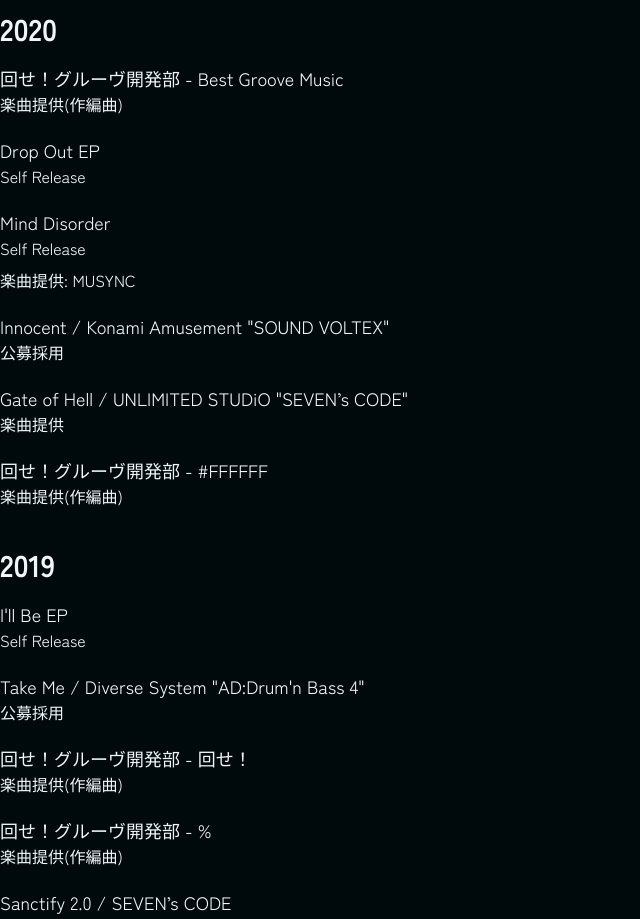
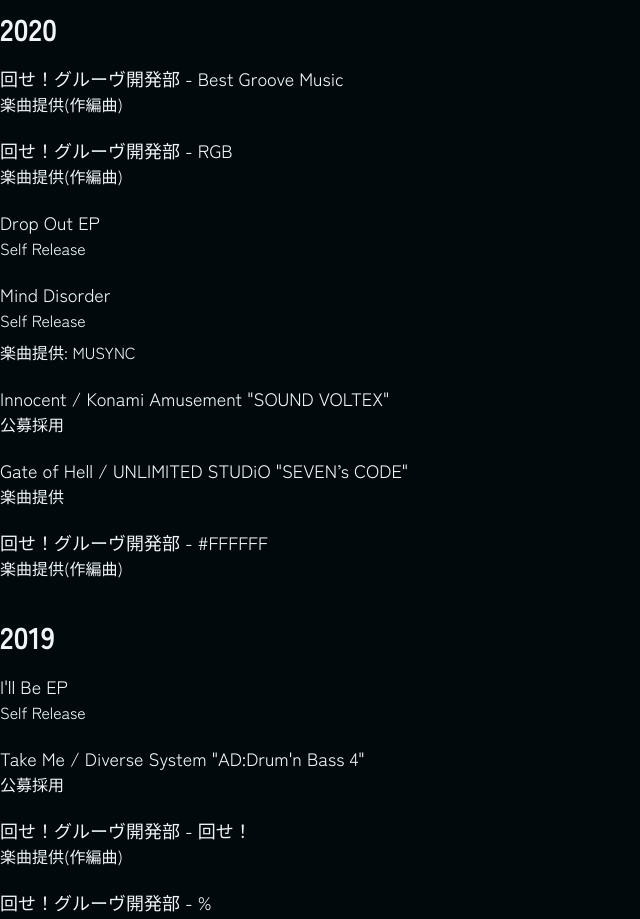
Before and after one commit to tukumouji99/alkome-jp, a Nuxt app: page /works in a window 1280 px wide. Shown: the part 1820-2739 px from the top of the page, without its empty margins (0-640 px from the left). Built offline with nearby package versions, Linux system fonts and the light colour scheme; a web font is replaced by a local one.

Commit message:
回グルRGB追加

```diff
--- a/components/works/worklist.vue
+++ b/components/works/worklist.vue
@@ -194,6 +194,14 @@
               </a>
             </li>
             <li>
+              <a href="https://youtu.be/zXKcgRyfFro?si=Z9eoXvkY-d07YPu5" target="_blank" rel="noopener noreferrer">
+                <p>
+                  <span class="title">回せ！グルーヴ開発部 - RGB</span>
+                  <span class="note">楽曲提供(作編曲)</span>
+                </p>
+              </a>
+            </li>
+            <li>
               <a href="https://big-up.style/bMYbJSAQkt" target="_blank" rel="noopener noreferrer">
                 <p>
                   <span class="title">Drop Out EP</span>
```
